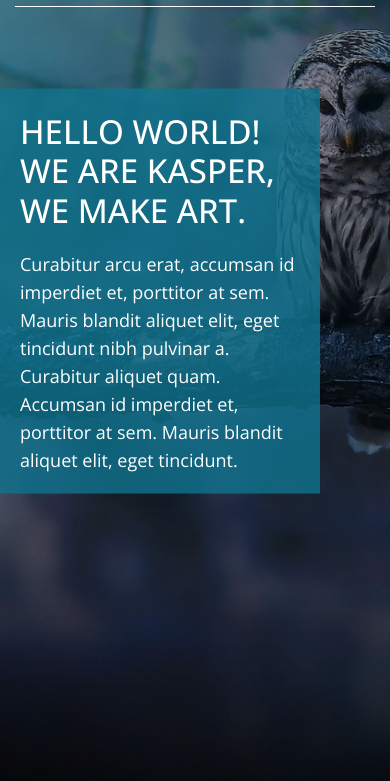
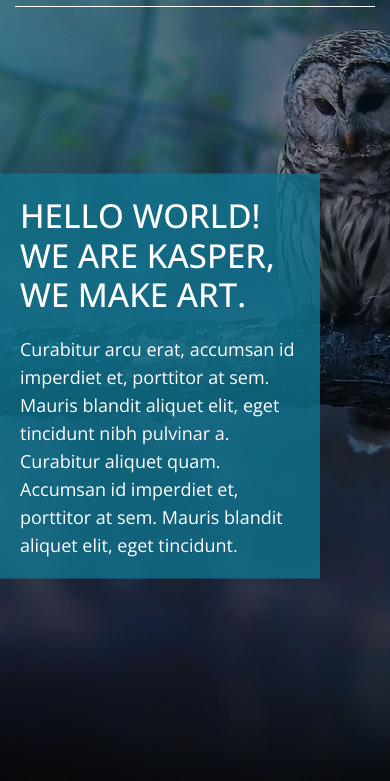
Before and after one commit to Youssef-Maher/kasper-template, a plain HTML site: page index.html in a window 390 px wide. Shown: the part 63-844 px from the top of the page. Drawn offline with nearby package versions, Linux system fonts and the light colour scheme.

Commit message:
Update style.css

```diff
--- a/css/style.css
+++ b/css/style.css
@@ -274,7 +274,7 @@ button {
 }
 @media (max-width: 1024px) {
   .header .title {
-    top: 42%;
+    top: 52%;
     padding: 0 12px 20px 20px;
     width: 82%;
   }
```
